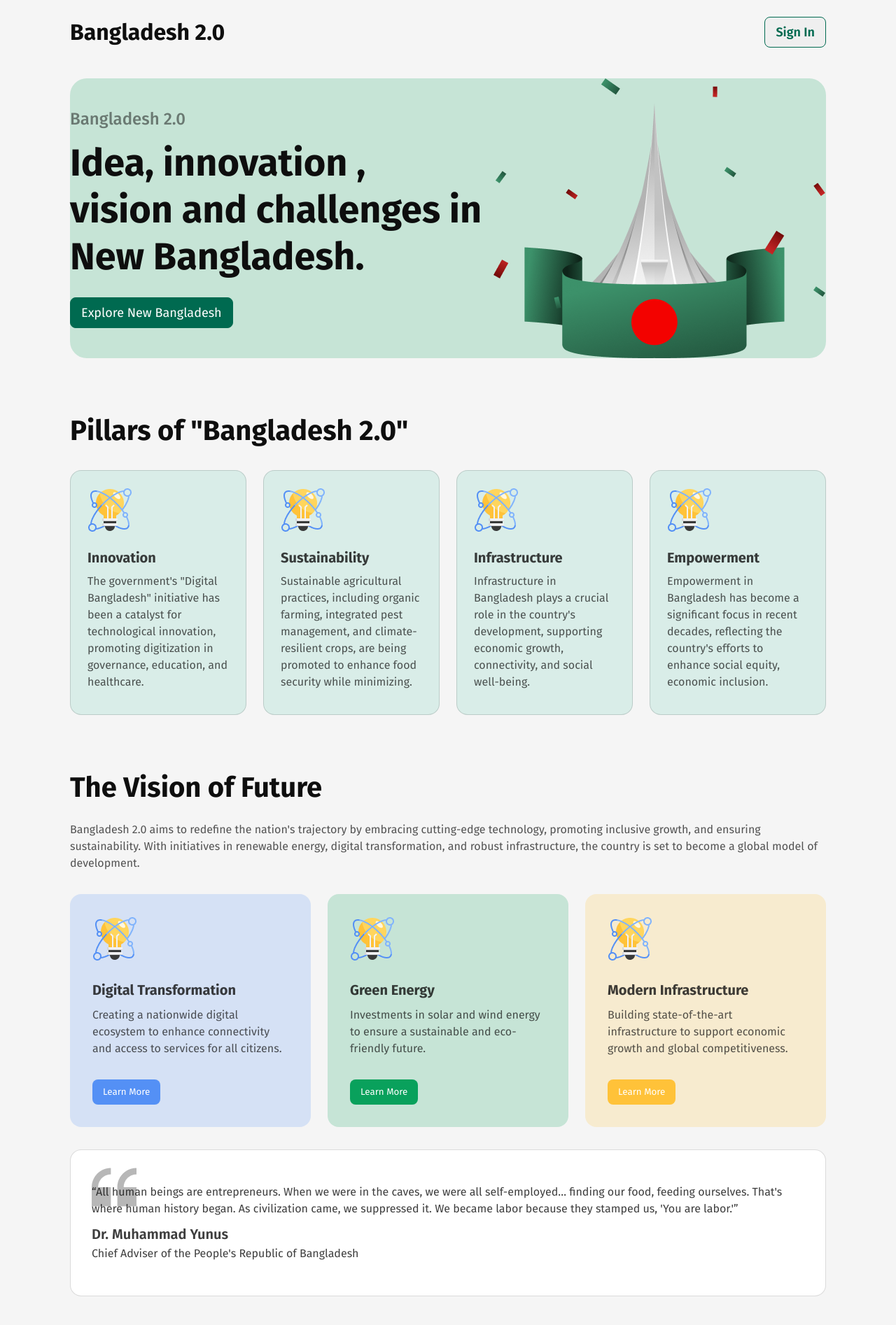
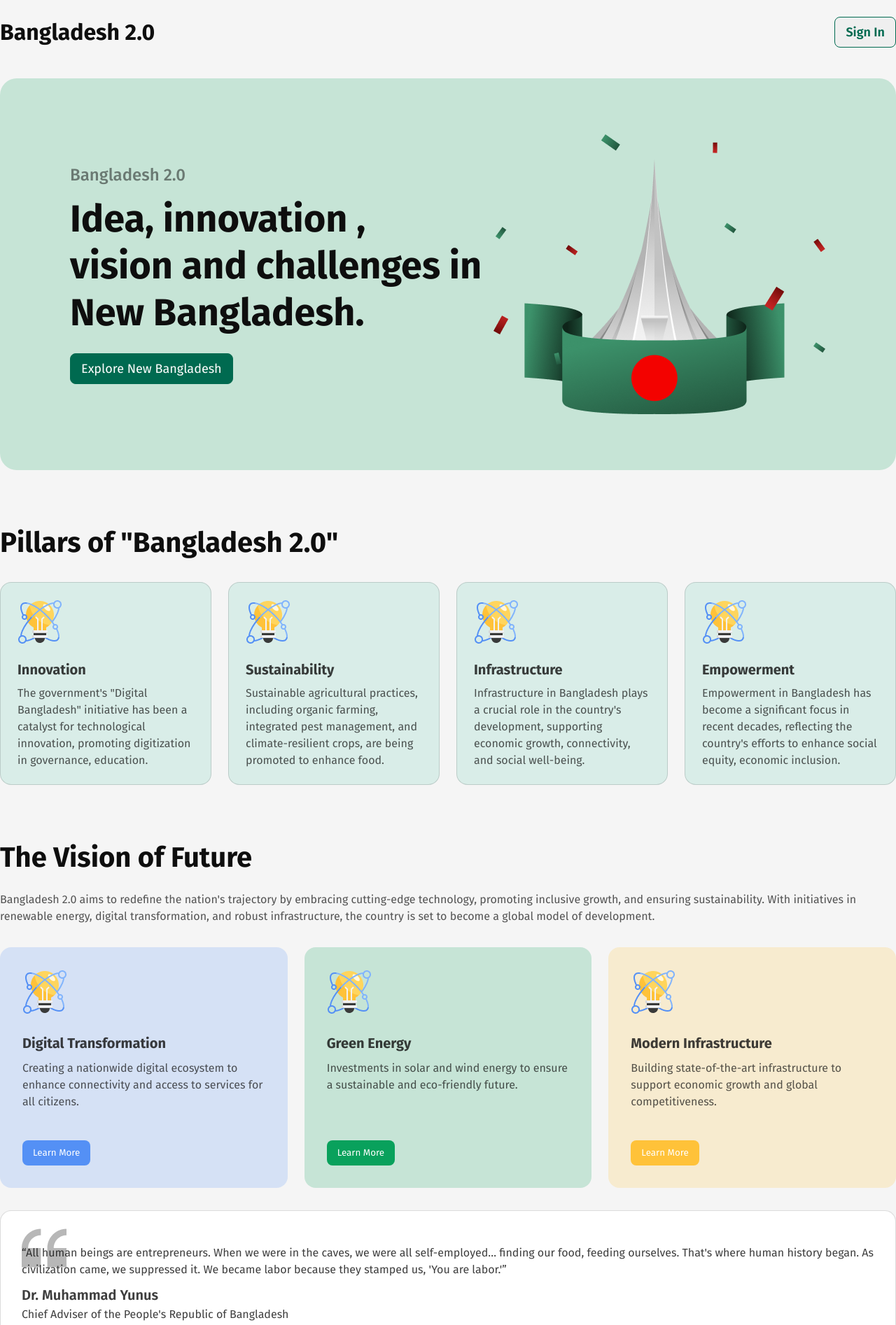
Before and after one commit to dayal-chandra/assign-1, a plain HTML site: page index.html in a window 1280 px wide. Shown: the top 1894 px of the page at 70% size. Drawn offline with Linux system fonts and the light colour scheme.

Commit message:
problem fixed

```diff
--- a/index.html
+++ b/index.html
@@ -18,6 +18,7 @@
 
     <!-- BANNER START -->
     <section class="banner">
+      <div class="banner-container">
         <div class="banner-title">
           <h2>Bangladesh 2.0</h2>
           <h1>
@@ -30,6 +31,7 @@
         </div>
 
         <img src="./images/hero.png" alt="Shaheed Minar" />
+      </div>
     </section>
     <!-- BANNER END -->
 
@@ -44,7 +46,7 @@
           <p>
             The government's "Digital Bangladesh" initiative has been a catalyst
             for technological innovation, promoting digitization in governance,
-            education, and healthcare.
+            education.
           </p>
         </div>
         <div class="pillar-card">
@@ -53,7 +55,7 @@
           <p>
             Sustainable agricultural practices, including organic farming,
             integrated pest management, and climate-resilient crops, are being
-            promoted to enhance food security while minimizing.
+            promoted to enhance food.
           </p>
         </div>
         <div class="pillar-card">
--- a/styles/style.css
+++ b/styles/style.css
@@ -13,7 +13,7 @@ body {
 /* HEADER */
 
 header {
-  max-width: 1080px;
+  max-width: 1280px;
   margin: 0px auto 20px;
 }
 
@@ -49,13 +49,17 @@ nav button:hover {
 /* BANNER */
 
 .banner {
-  max-width: 1080px;
+  max-width: 1280px;
   margin: auto;
   background-color: #c6e4d6;
   border-radius: 24px;
+}
+
+.banner-container {
   display: flex;
   justify-content: space-between;
   align-items: center;
+  padding: 80px 100px;
 }
 
 .banner-title h2 {
@@ -91,7 +95,7 @@ nav button:hover {
 /* PILLARS */
 
 .pillar {
-  max-width: 1080px;
+  max-width: 1280px;
   margin: 80px auto;
 }
 
@@ -116,7 +120,7 @@ nav button:hover {
   background-color: #bee6dc81;
   padding: 24px;
   width: 25%;
-  height: 300px;
+  height: 240px;
 }
 
 .pillar-card h4 {
@@ -136,7 +140,7 @@ nav button:hover {
 /* VISION */
 
 .vision {
-  max-width: 1080px;
+  max-width: 1280px;
   margin: auto;
 }
 
@@ -164,7 +168,9 @@ nav button:hover {
 }
 
 .vision-card-1 {
+  position: relative;
   width: 33%;
+  height: 280px;
   border: none;
   border-radius: 16px;
   background-color: #5490f533;
@@ -178,7 +184,9 @@ nav button:hover {
 }
 
 .vision-card-2 {
+  position: relative;
   width: 33%;
+  height: 280px;
   border: none;
   border-radius: 16px;
   background-color: #c6e4d6;
@@ -192,7 +200,9 @@ nav button:hover {
 }
 
 .vision-card-3 {
+  position: relative;
   width: 33%;
+  height: 280px;
   border: none;
   border-radius: 16px;
   background-color: #f7ebcf;
@@ -225,6 +235,8 @@ nav button:hover {
   border: none;
   border-radius: 8px;
   background-color: #5490f5;
+  position: absolute;
+  bottom: 32px;
 }
 .vision-card-btn2 {
   color: #fff;
@@ -232,6 +244,8 @@ nav button:hover {
   border: none;
   border-radius: 8px;
   background-color: rgb(9, 161, 92);
+  position: absolute;
+  bottom: 32px;
 }
 .vision-card-btn3 {
   color: #fff;
@@ -239,6 +253,8 @@ nav button:hover {
   border: none;
   border-radius: 8px;
   background-color: rgb(255, 194, 57);
+  position: absolute;
+  bottom: 32px;
 }
 
 /* YUNUS */
@@ -247,7 +263,7 @@ nav button:hover {
   background-image: url("../images/quote-bg.png");
   background-repeat: no-repeat;
   background-position: top calc(21px) left calc(30px);
-  max-width: 1080px;
+  max-width: 1280px;
   margin: 0px auto 80px;
   background-color: #fff;
   padding: 48px 30px;
@@ -281,7 +297,7 @@ nav button:hover {
 /* RECENT NEWS */
 
 .recent-news {
-  max-width: 1080px;
+  max-width: 1280px;
   margin: auto;
 }
 
@@ -340,7 +356,7 @@ nav button:hover {
 /* DONATE */
 
 .donate {
-  max-width: 1080px;
+  max-width: 1280px;
   margin: 56px auto 0px;
   text-align: center;
 }
@@ -370,7 +386,7 @@ nav button:hover {
 
 .donate-box h1 {
   color: rgba(14, 14, 14, 0.8);
-  font-size: 30px;
+  font-size: 40px;
   font-weight: 700;
   background-color: #fff;
   border: 1px solid rgba(14, 14, 14, 0.15);
@@ -403,12 +419,12 @@ input[type="number"]::-webkit-outer-spin-button {
 /* NEWSLETTER */
 
 .newsletter {
-  max-width: 1080px;
+  max-width: 1280px;
   margin: 80px auto;
   text-align: center;
   border-radius: 24px;
   background: #c6e4d6;
-  padding: 80px 100px;
+  padding: 80px 0px;
 }
 
 .newsletter h1 {
```
Lines whose indentation alone changed are shown as unchanged.
